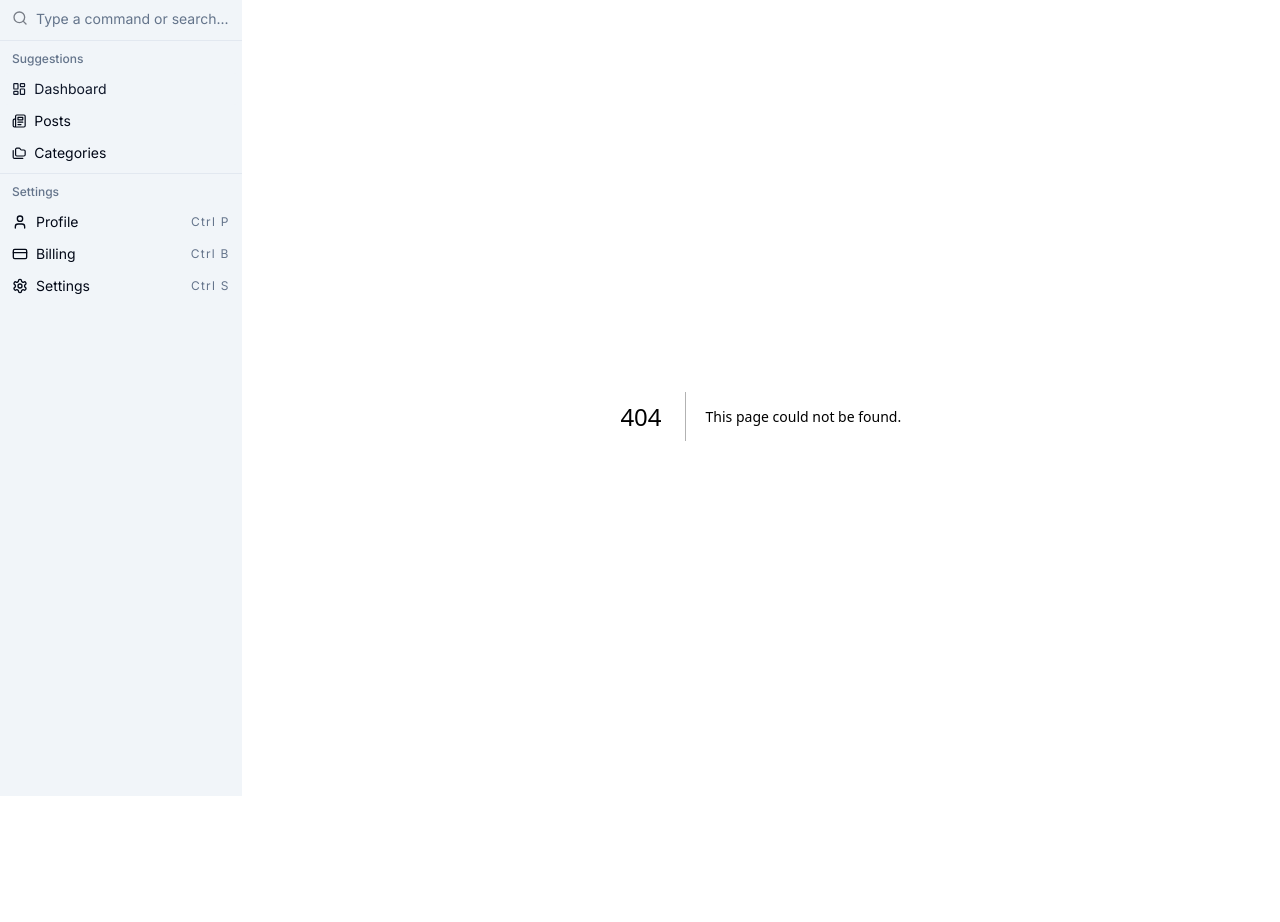
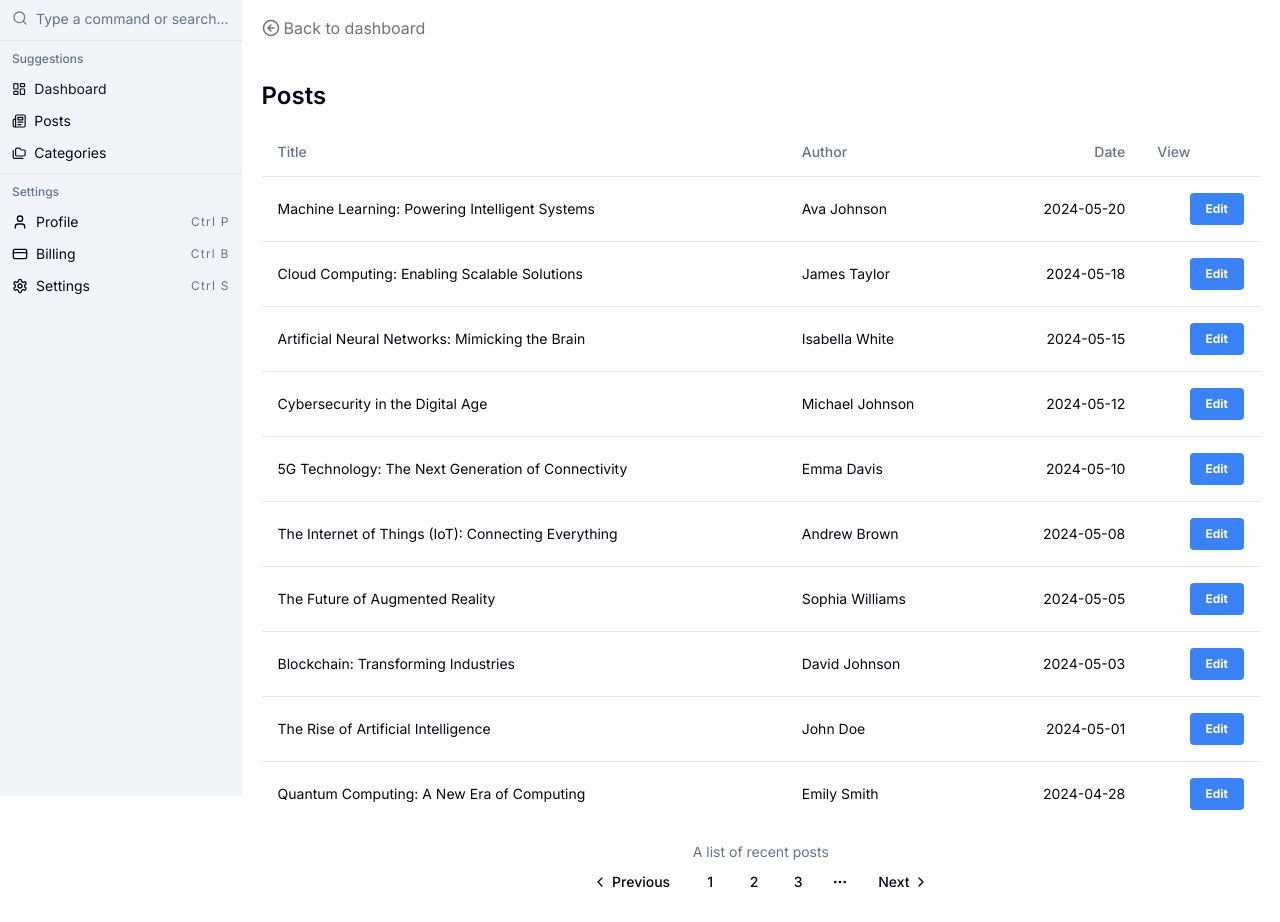
Before and after one commit to televators/nextjs-lorempress-admin-ui, a Next.js app: page /posts in a window 1280 px wide. Before the commit this address had no page. Shown: the part 60-982 px from the top of the page. Before the commit the page ends 896 px from the top, so only its background shows below. Built offline with nearby package versions, Linux system fonts and the light colour scheme.

Commit message:
Added BackButton component, post pagination (Shadcn), finished PostTable, setup new dynamic route for single post Edit.

```diff
--- /dev/null
+++ b/app/(main)/posts/edit/[id]/page.tsx
@@ -0,0 +1,11 @@
+import BackButton from "@/components/BackButton";
+
+const PostEditPage = () => {
+  return (
+    <>
+      <BackButton text="Back to all posts" link="/posts" />
+    </>
+  );
+}
+
+export default PostEditPage;
--- /dev/null
+++ b/app/(main)/posts/page.tsx
@@ -0,0 +1,15 @@
+import PostTable from "@/components/posts/PostTable";
+import BackButton from "@/components/BackButton";
+import PostPagination from "@/components/posts/PostPagination";
+
+const PostsPage = () => {
+  return (
+    <>
+      <BackButton text='Back to dashboard' link='/' />
+      <PostTable />
+      <PostPagination />
+    </>
+  );
+}
+
+export default PostsPage;
--- a/app/page.tsx
+++ b/app/page.tsx
@@ -15,7 +15,7 @@
 
       <AnalyticsChart />
 
-      <PostTable title="Latest Posts" limit={ 5 } />
+      <PostTable title="Latest Posts" limit={ 5 } showViewAll={ true } />
     </>
   );
 }
--- /dev/null
+++ b/components/BackButton.tsx
@@ -0,0 +1,17 @@
+import Link from "next/link";
+import { ArrowLeftCircle } from "lucide-react";
+
+interface BackButtonProps {
+  text: string;
+  link: string;
+}
+
+const BackButton = ( { text, link }: BackButtonProps ) => {
+  return (
+    <Link href={ link } className="text-gray-500 hover:underline flex items-center gap-1 mb-5">
+      <ArrowLeftCircle size={ 18 } /> { text }
+    </Link>
+  );
+}
+
+export default BackButton;
--- /dev/null
+++ b/components/posts/PostPagination.tsx
@@ -0,0 +1,43 @@
+import {
+  Pagination,
+  PaginationContent,
+  PaginationEllipsis,
+  PaginationItem,
+  PaginationLink,
+  PaginationNext,
+  PaginationPrevious,
+} from "@/components/ui/pagination"
+
+const PostPagination = () => {
+  return (
+    <Pagination>
+      <PaginationContent>
+        <PaginationItem>
+          <PaginationPrevious href="#" />
+        </PaginationItem>
+
+        <PaginationItem>
+          <PaginationLink href="#">1</PaginationLink>
+        </PaginationItem>
+
+        <PaginationItem>
+          <PaginationLink href="#">2</PaginationLink>
+        </PaginationItem>
+
+        <PaginationItem>
+          <PaginationLink href="#">3</PaginationLink>
+        </PaginationItem>
+
+        <PaginationItem>
+          <PaginationEllipsis />
+        </PaginationItem>
+
+        <PaginationItem>
+          <PaginationNext href="#" />
+        </PaginationItem>
+      </PaginationContent>
+    </Pagination>
+  );
+}
+
+export default PostPagination;
--- a/components/posts/PostTable.tsx
+++ b/components/posts/PostTable.tsx
@@ -6,19 +6,29 @@
 interface PostTableProps {
   limit?: number;
   title?: string;
+  showViewAll?: boolean;
 }
 
-const PostTable = ( { limit, title }: PostTableProps ) => {
+const PostTable = ( { limit, title, showViewAll = false }: PostTableProps ) => {
   // Sort posts in descending order by date
   const sortedPosts: Post[] = [...posts].sort( ( a, b ) => new Date( b.date ).getTime() - new Date( a.date ).getTime() );
 
   // Filter posts to limit
   const filteredPosts: Post[] = limit ? sortedPosts.slice( 0, limit ) : sortedPosts;
+
   return (
     <div className="mt-10">
-      <h3 className="text-2xl mb-4 font-semibold">
+      <div className="flex flex-row items-center mb-4">
+      <h3 className="text-2xl mr-5 font-semibold">
         { title ? title : 'Posts' }
       </h3>
+
+      { showViewAll && (
+        <Link href="/posts">
+          <button className="bg-blue-500 hover:bg-blue-700 text-white font-bold py-1.5 px-3 rounded text-xs">View All</button>
+        </Link>
+      ) }
+      </div>
 
       <Table>
         <TableCaption>A list of recent posts</TableCaption>
--- /dev/null
+++ b/components/ui/pagination.tsx
@@ -0,0 +1,118 @@
+import * as React from "react"
+import Link from "next/link"
+import { ChevronLeft, ChevronRight, MoreHorizontal } from "lucide-react"
+
+import { cn } from "@/lib/utils"
+import { ButtonProps, buttonVariants } from "@/components/ui/button"
+
+const Pagination = ({ className, ...props }: React.ComponentProps<"nav">) => (
+  <nav
+    role="navigation"
+    aria-label="pagination"
+    className={cn("mx-auto flex w-full justify-center", className)}
+    {...props}
+  />
+)
+Pagination.displayName = "Pagination"
+
+const PaginationContent = React.forwardRef<
+  HTMLUListElement,
+  React.ComponentProps<"ul">
+>(({ className, ...props }, ref) => (
+  <ul
+    ref={ref}
+    className={cn("flex flex-row items-center gap-1", className)}
+    {...props}
+  />
+))
+PaginationContent.displayName = "PaginationContent"
+
+const PaginationItem = React.forwardRef<
+  HTMLLIElement,
+  React.ComponentProps<"li">
+>(({ className, ...props }, ref) => (
+  <li ref={ref} className={cn("", className)} {...props} />
+))
+PaginationItem.displayName = "PaginationItem"
+
+type PaginationLinkProps = {
+  isActive?: boolean
+} & Pick<ButtonProps, "size"> &
+  React.ComponentProps<typeof Link>
+
+const PaginationLink = ({
+  className,
+  isActive,
+  size = "icon",
+  ...props
+}: PaginationLinkProps) => (
+  <Link
+    aria-current={isActive ? "page" : undefined}
+    className={cn(
+      buttonVariants({
+        variant: isActive ? "outline" : "ghost",
+        size,
+      }),
+      className
+    )}
+    {...props}
+  />
+)
+PaginationLink.displayName = "PaginationLink"
+
+const PaginationPrevious = ({
+  className,
+  ...props
+}: React.ComponentProps<typeof PaginationLink>) => (
+  <PaginationLink
+    aria-label="Go to previous page"
+    size="default"
+    className={cn("gap-1 pl-2.5", className)}
+    {...props}
+  >
+    <ChevronLeft className="h-4 w-4" />
+    <span>Previous</span>
+  </PaginationLink>
+)
+PaginationPrevious.displayName = "PaginationPrevious"
+
+const PaginationNext = ({
+  className,
+  ...props
+}: React.ComponentProps<typeof PaginationLink>) => (
+  <PaginationLink
+    aria-label="Go to next page"
+    size="default"
+    className={cn("gap-1 pr-2.5", className)}
+    {...props}
+  >
+    <span>Next</span>
+    <ChevronRight className="h-4 w-4" />
+  </PaginationLink>
+)
+PaginationNext.displayName = "PaginationNext"
+
+const PaginationEllipsis = ({
+  className,
+  ...props
+}: React.ComponentProps<"span">) => (
+  <span
+    aria-hidden
+    className={cn("flex h-9 w-9 items-center justify-center", className)}
+    {...props}
+  >
+    <MoreHorizontal className="h-4 w-4" />
+    <span className="sr-only">More pages</span>
+  </span>
+)
+PaginationEllipsis.displayName = "PaginationEllipsis"
+
+export {
+  Pagination,
+  PaginationContent,
+  PaginationEllipsis,
+  PaginationItem,
+  PaginationLink,
+  PaginationNext,
+  PaginationPrevious,
+}
```
